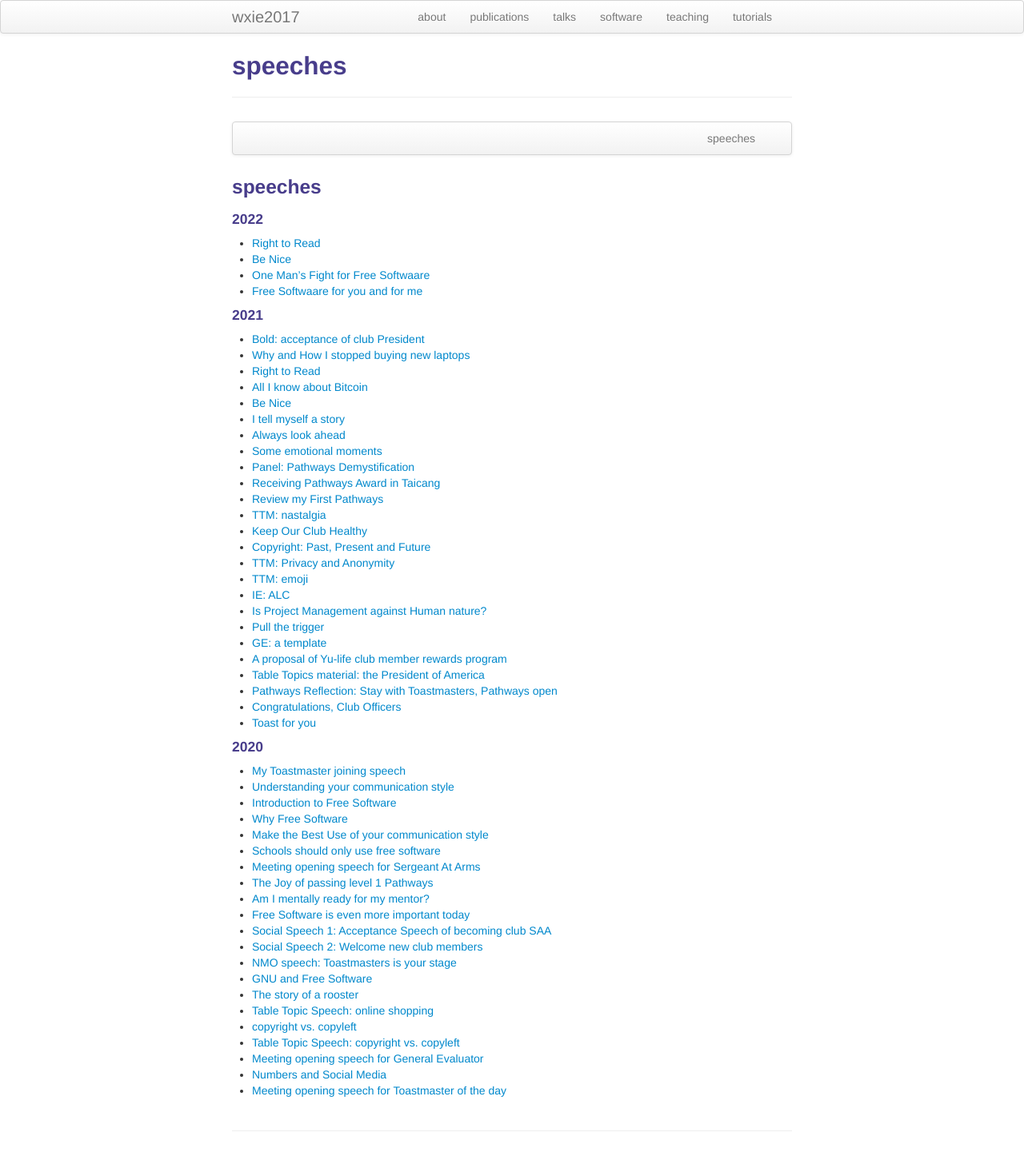
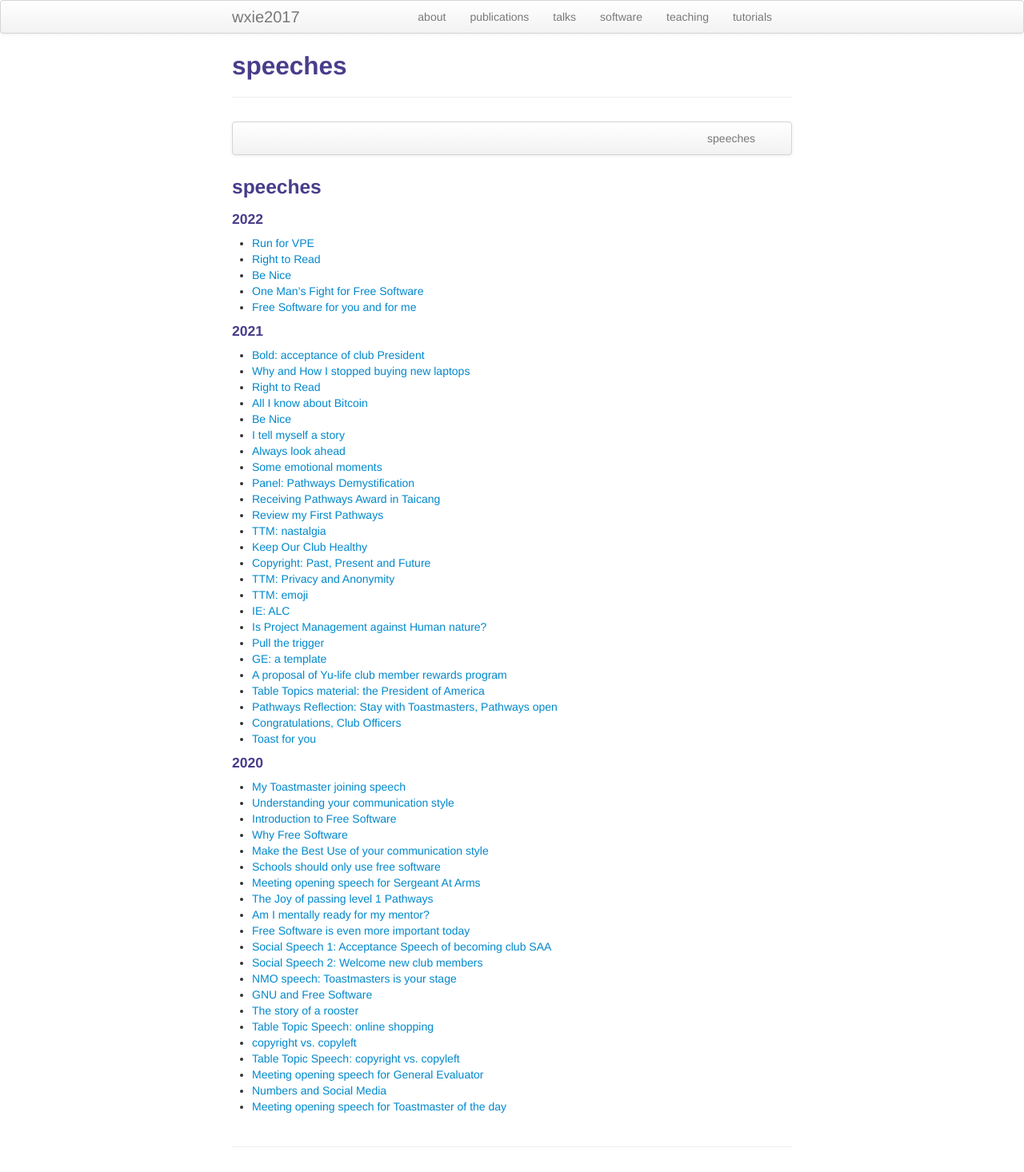
Before and after one commit to wxie2017/wxie2017.github.io, a Jekyll site: the page built from pages/talks.md, in a window 1280 px wide. Shown: the whole page at 80% size. Built offline with Jekyll 4.4.1, drawn with Linux system fonts in a browser that asks for light colours.

Commit message:
add new talk: run for vpe

```diff
--- a/pages/talks.md
+++ b/pages/talks.md
@@ -17,10 +17,11 @@ description: wxie's speeches
 
 #### 2022
 
+- [Run for VPE](speech/run_for_vpe.html)
 - [Right to Read](speech/right_to_read_2.html)
 - [Be Nice](speech/be_nice_2.html)
-- [One Man's Fight for Free Softwaare](speech/one_man_fight_for_free_software.html)
-- [Free Softwaare for you and for me](speech/fs_for_you_and_for_me.html)
+- [One Man's Fight for Free Software](speech/one_man_fight_for_free_software.html)
+- [Free Software for you and for me](speech/fs_for_you_and_for_me.html)
 
 #### 2021
 
```
Also changed, not shown: pages/speech/run_for_vpe.md (added, +50 -0 lines).
